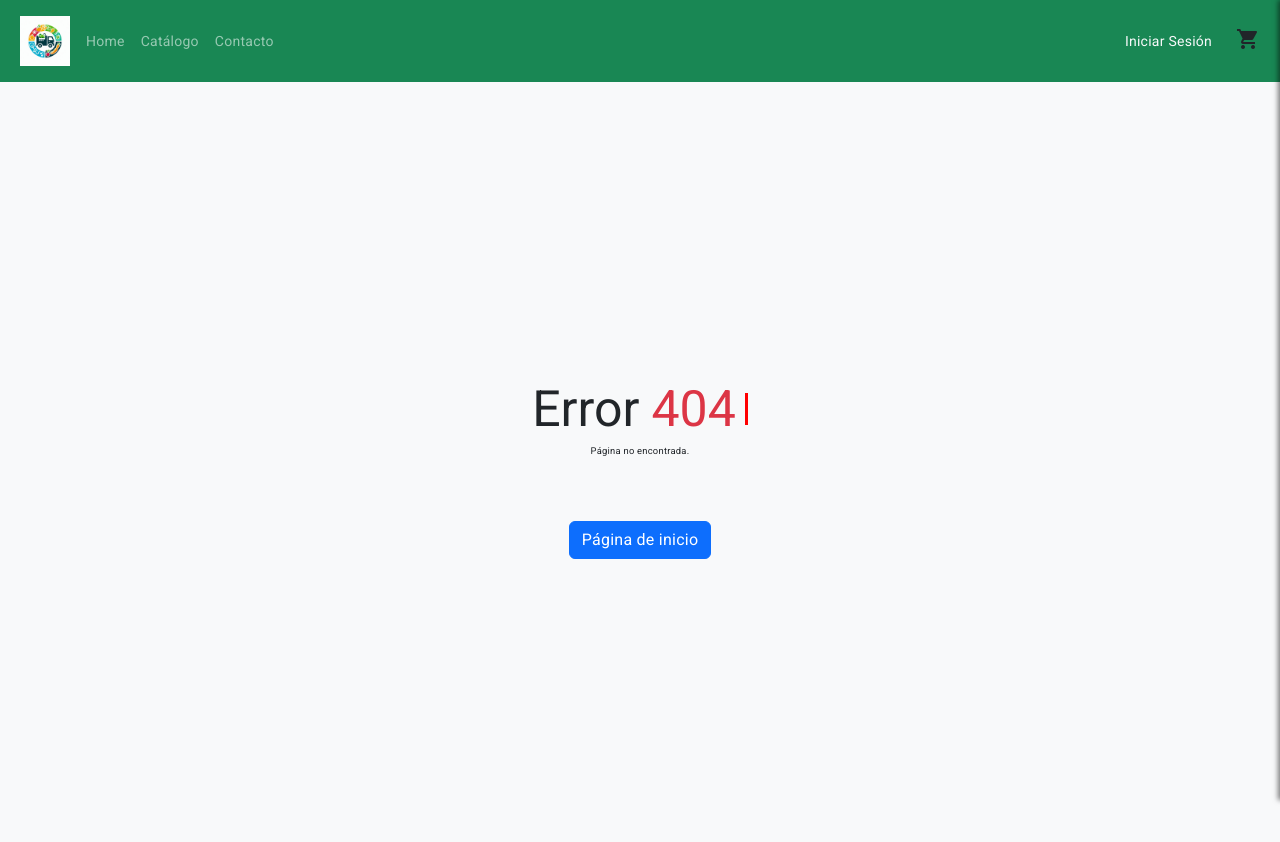
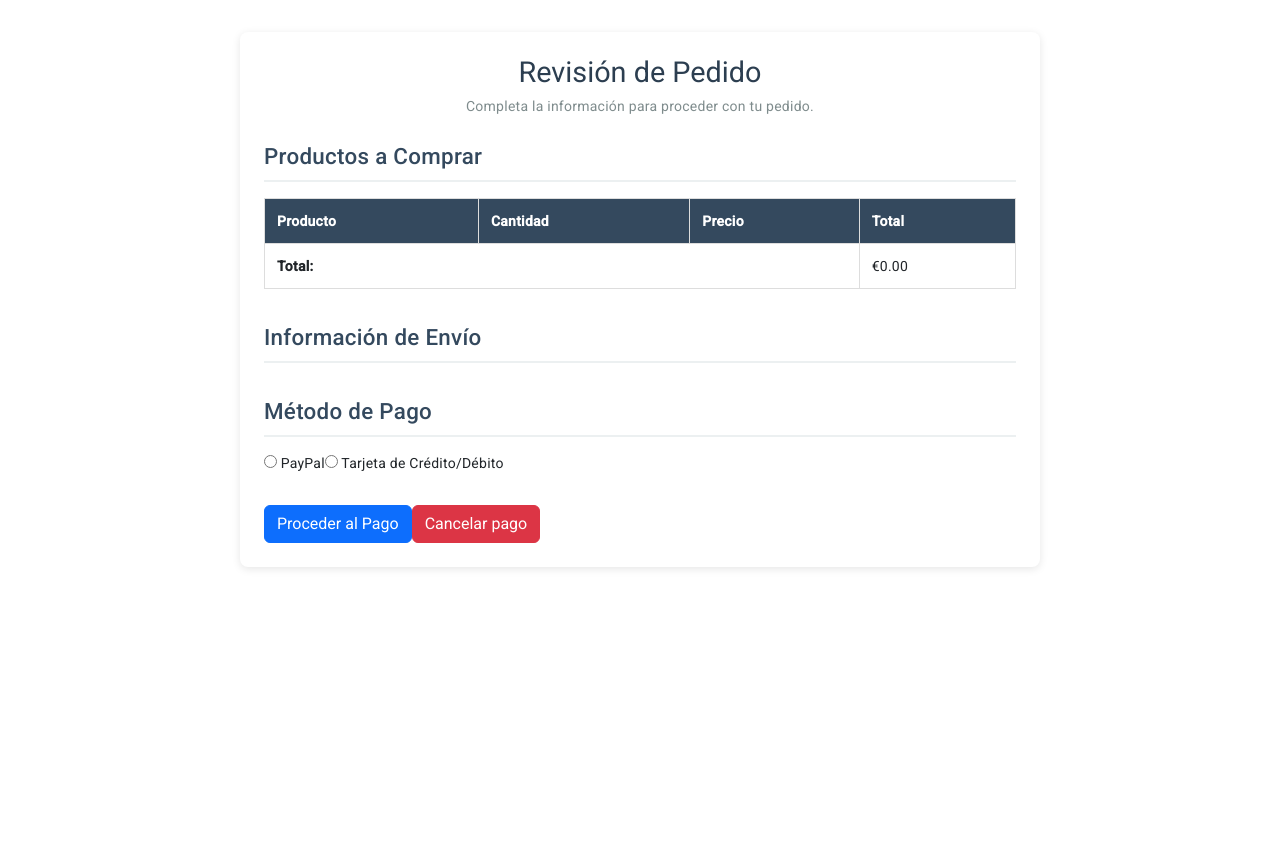
Before and after one commit to pabloarnau12/ProyectoVicente, an Angular app: page /payment in a window 1280 px wide. Shown: the top 842 px of the page. Built offline with nearby package versions, Linux system fonts and the light colour scheme.

Commit message:
Creada nueva ruta de PAGO, componente para revisar los detalles del pago y efecturalo definitivamente , he quitado algunos import innecesarios de otros componentes, quitado en el producto el evento de entrar en producto detail

```diff
--- a/src/app/app.component.html
+++ b/src/app/app.component.html
@@ -1,5 +1,5 @@
 
-
+@if(showNavbar){
 <app-navbar></app-navbar>
-<!-- <app-carrito></app-carrito> -->
+}
 <router-outlet />
--- a/src/app/app.component.ts
+++ b/src/app/app.component.ts
@@ -1,15 +1,26 @@
 import { Component } from '@angular/core';
-import { RouterOutlet } from '@angular/router';
+import { NavigationEnd, Router, RouterOutlet } from '@angular/router';
 import { NavbarComponent } from './component/navbar/navbar.component';
-import { CarritoComponent } from "./component/carrito/carrito.component";
+
 
 @Component({
   selector: 'app-root',
   standalone: true,
-  imports: [RouterOutlet, NavbarComponent, CarritoComponent],
+  imports: [RouterOutlet, NavbarComponent],
   templateUrl: './app.component.html',
   styleUrl: './app.component.css'
 })
 export class AppComponent {
   title = 'ProyectoAngularFinal';
+
+  showNavbar = true;
+
+  constructor(private router: Router) {
+    this.router.events.subscribe(event => {
+      if (event instanceof NavigationEnd) {
+        // Verifica si la ruta actual es la página de pago
+        this.showNavbar = event.urlAfterRedirects !== '/payment';
+      }
+    });
+  }
 }
--- a/src/app/app.routes.ts
+++ b/src/app/app.routes.ts
@@ -12,6 +12,7 @@ import { RegisterComponent } from './component/Session/register/register.compone
 import { PerfilComponent } from './component/Session/perfil/perfil.component';
 import { authGuard } from './auth/auth.guard'; // Asegúrate de que el guard está configurado
 import { ProductDetailComponent } from './component/tiendas/product-detail/product-detail.component';
+import { TramitarPagosComponent } from './component/tramitar-pagos/tramitar-pagos.component';
 
 export const routes: Routes = [
     { path: '', redirectTo: '/home',  pathMatch: 'full'},
@@ -24,7 +25,8 @@ export const routes: Routes = [
     { path: 'perfil', component: PerfilComponent, canActivate: [authGuard] },
     { path: 'catalogo/:id', title: 'Pagina Tienda', component: PaginaProductoComponent},
     { path: 'catalogo/:id/productos', title: 'Productos de la tienda', component: ProductostiendaComponent},
-    { path: 'catalogo/:id/productos/:idProducto', title: 'hola', component: ProductDetailComponent},
+    { path: 'catalogo/:id/productos/:idProducto', title: 'Detalle del producto', component: ProductDetailComponent},
+    { path: 'payment', title: 'Pagina de Pago', component: TramitarPagosComponent},
     { path: '**', component: NotFoundComponent },
 
 ];
--- a/src/app/component/carrito/carrito.component.html
+++ b/src/app/component/carrito/carrito.component.html
@@ -56,9 +56,9 @@
           Total aproximado
         </div>
         <div class="total">
-          13,50 €
+          {{getTotal()}}
         </div>
-        <button class="checkout-btn" (click)="onCheckout()">
+        <button class="checkout-btn" [routerLink] = "'/payment'">
           Tramitar pedido
         </button>
       </div>
--- a/src/app/component/carrito/carrito.component.ts
+++ b/src/app/component/carrito/carrito.component.ts
@@ -3,13 +3,13 @@ import { CarritoService } from '../../service/carrito.service';
 import { CurrencyPipe } from '@angular/common';
 import { MatIcon } from '@angular/material/icon';
 import { PaymentsService } from '../../service/payments.service';
-import { Router } from '@angular/router';
+import { Router, RouterLink } from '@angular/router';
 
 
 @Component({
   selector: 'app-carrito',
   standalone: true,
-  imports: [MatIcon,],
+  imports: [MatIcon, RouterLink],
   templateUrl: './carrito.component.html',
   styleUrl: './carrito.component.css'
 })
@@ -72,18 +72,9 @@ export class CarritoComponent {
 
   }
 
-  onCheckout() {
-
-    const token = localStorage.getItem('token');
-    if(token){
-      this.paymentService.processPayment(this.cart).subscribe((response: any) => {
-        window.location.href = response.approvalUrl; // Redirige a PayPal
-      });
-    }else{
-      this.router.navigate(['/iniciarsesion']);
-    }
-
-
+  getTotal(): string {
+    return this.cart
+      .reduce((total, item) => total + item.Precio * item.quantity, 0).toFixed(2);
   }
 
 }
--- a/src/app/component/tiendas/catalogo/catalogo.component.ts
+++ b/src/app/component/tiendas/catalogo/catalogo.component.ts
@@ -11,7 +11,7 @@ import { MatIconModule } from '@angular/material/icon';
 @Component({
   selector: 'app-catalogo',
   standalone: true,
-  imports: [NavbarComponent, RouterLink, RouterLinkActive, ShopComponent, FormsModule, MatIconModule],
+  imports: [RouterLink, ShopComponent, FormsModule, MatIconModule],
   templateUrl: './catalogo.component.html',
   styleUrl: './catalogo.component.css'
 })
--- a/src/app/component/tiendas/product/product.component.html
+++ b/src/app/component/tiendas/product/product.component.html
@@ -21,6 +21,6 @@
         <p class="location">{{product.Descripcion}}</p>
     </div>
     <div>
-      <button class="btn" (click)="addToCart(product)"><mat-icon>add_shopping_cart</mat-icon></button>
+      <button class="btn" (click)="addToCart(product, $event)"><mat-icon>add_shopping_cart</mat-icon></button>
     </div>
 </div>
--- a/src/app/component/tiendas/product/product.component.ts
+++ b/src/app/component/tiendas/product/product.component.ts
@@ -22,7 +22,8 @@ export class ProductComponent {
 
   }
 
-  addToCart(product: any) {
+  addToCart(product: any, event : Event) {
+    event.stopPropagation();
     this.carritoService.addToCart(product); // Llama al servicio para agregar el producto
     console.log(product)
   }
--- /dev/null
+++ b/src/app/component/tramitar-pagos/tramitar-pagos.component.css
@@ -0,0 +1,104 @@
+body {
+    font-family: 'Arial', sans-serif;
+    background-color: #f5f5f5;
+    margin: 0;
+    padding: 0;
+  }
+
+  .payment-container {
+    max-width: 800px;
+    margin: 2rem auto;
+    background: #fff;
+    border-radius: 8px;
+    padding: 1.5rem;
+    box-shadow: 0px 2px 8px rgba(0, 0, 0, 0.1);
+  }
+
+  header {
+    text-align: center;
+    margin-bottom: 1.5rem;
+  }
+
+  header h1 {
+    font-size: 1.8rem;
+    margin-bottom: 0.5rem;
+    color: #2c3e50;
+  }
+
+  header p {
+    color: #7f8c8d;
+  }
+
+  .order-summary,
+  .shipping-info,
+  .payment-method {
+    margin-bottom: 2rem;
+  }
+
+  h2 {
+    font-size: 1.4rem;
+    margin-bottom: 1rem;
+    color: #34495e;
+    border-bottom: 2px solid #ecf0f1;
+    padding-bottom: 0.5rem;
+  }
+
+  .order-table {
+    width: 100%;
+    border-collapse: collapse;
+    margin-top: 1rem;
+  }
+
+  .order-table th,
+  .order-table td {
+    text-align: left;
+    padding: 0.75rem;
+    border: 1px solid #ddd;
+  }
+
+  .order-table th {
+    background-color: #34495e;
+    color: #fff;
+  }
+
+  .total-label {
+    text-align: right;
+    font-weight: bold;
+  }
+
+  .form-group {
+    margin-bottom: 1rem;
+  }
+
+  input[type="text"] {
+    width: 100%;
+    padding: 0.5rem;
+    border: 1px solid #ddd;
+    border-radius: 4px;
+    font-size: 1rem;
+  }
+
+  .address-suggestions {
+    list-style: none;
+    padding: 0;
+    margin-top: 0.5rem;
+  }
+
+  .address-suggestions li {
+    padding: 0.5rem;
+    border: 1px solid #ddd;
+    background: #ecf0f1;
+    margin-bottom: 0.5rem;
+    cursor: pointer;
+  }
+
+  .address-suggestions li:hover {
+    background: #bdc3c7;
+  }
+
+
+  .error-message {
+    color: red;
+    font-weight: bold;
+    margin-top: 10px;
+  }
--- /dev/null
+++ b/src/app/component/tramitar-pagos/tramitar-pagos.component.html
@@ -0,0 +1,64 @@
+<div class="payment-container">
+    <header>
+      <h1>Revisión de Pedido</h1>
+      <p>Completa la información para proceder con tu pedido.</p>
+    </header>
+
+    <!-- Resumen del pedido -->
+    <section class="order-summary">
+      <h2>Productos a Comprar</h2>
+      <table class="order-table">
+        <thead>
+          <tr>
+            <th>Producto</th>
+            <th>Cantidad</th>
+            <th>Precio</th>
+            <th>Total</th>
+          </tr>
+        </thead>
+        <tbody>
+         @for(item of cart; track cart){
+          <tr>
+            <td>{{ item.Nombre }}</td>
+            <td>{{ item.quantity }}</td>
+            <td>€{{ item.Precio}}</td>
+            <td>€{{ (item.Precio * item.quantity).toFixed(2) }}</td>
+          </tr>
+        }
+        </tbody>
+        <tfoot>
+          <tr>
+            <td colspan="3" class="total-label">Total:</td>
+            <td>€{{ getTotal() }}</td>
+          </tr>
+        </tfoot>
+      </table>
+    </section>
+
+    <!-- Información de envío -->
+    <section class="shipping-info">
+      <h2>Información de Envío</h2>
+    </section>
+
+    <!-- Selección de método de pago -->
+    <section class="payment-method">
+      <h2>Método de Pago</h2>
+      <form>
+        <label>
+          <input type="radio" name="paymentMethod" value="paypal" [(ngModel)]="paymentMethod">
+          PayPal
+        </label>
+        <label>
+          <input type="radio" name="paymentMethod" value="creditCard" [(ngModel)]="paymentMethod">
+          Tarjeta de Crédito/Débito
+        </label>
+      </form>
+    </section>
+
+    <!-- Botón para proceder al pago -->
+    <button class=" btn btn-primary" (click)="proceedToPayment()">Proceder al Pago</button>
+    <button class=" btn btn-danger" [routerLink]="'/catalogo'">Cancelar pago</button>
+    @if(errorMessage){
+        <p class="error-message">{{errorMessage}}</p>
+    }
+  </div>
--- /dev/null
+++ b/src/app/component/tramitar-pagos/tramitar-pagos.component.ts
@@ -0,0 +1,57 @@
+import { Component, inject, OnInit } from '@angular/core';
+import { CarritoService } from '../../service/carrito.service';
+import { FormsModule } from '@angular/forms';
+import { PaymentsService } from '../../service/payments.service';
+import { Router, RouterLink } from '@angular/router';
+
+
+@Component({
+  selector: 'app-tramitar-pagos',
+  standalone: true,
+  imports: [FormsModule, RouterLink],
+  templateUrl: './tramitar-pagos.component.html',
+  styleUrl: './tramitar-pagos.component.css'
+})
+export class TramitarPagosComponent implements OnInit{
+  errorMessage: string = '';
+  paymentMethod: string = '';
+  private readonly CarritoService: CarritoService = inject(CarritoService);
+  private readonly paymentService: PaymentsService = inject(PaymentsService);
+
+  cart: any[] = []
+  constructor(private router: Router){
+
+  }
+
+  ngOnInit(): void {
+    this.loadCart();
+  }
+
+
+  loadCart(): void {
+    this.cart = this.CarritoService.getCart(); // Obtener el carrito
+  }
+
+  getTotal(): string {
+    return this.cart
+      .reduce((total, item) => total + item.Precio * item.quantity, 0).toFixed(2);
+  }
+
+  proceedToPayment() {
+    const token = localStorage.getItem('token');
+    if (token) {
+      this.paymentService.processPayment(this.cart).subscribe({
+        next: (response: any) => {
+          window.location.href = response.approvalUrl; // Redirige al usuario al URL de PayPal
+        },
+        error: (err) => {
+          this.errorMessage = err.error?.message || 'Error desconocido. Intenta nuevamente.'; // Maneja el error
+        }
+      });
+    } else {
+      this.router.navigate(['/iniciarsesion']); // Redirige al login si no hay token
+    }
+  }
+
+
+}
```
